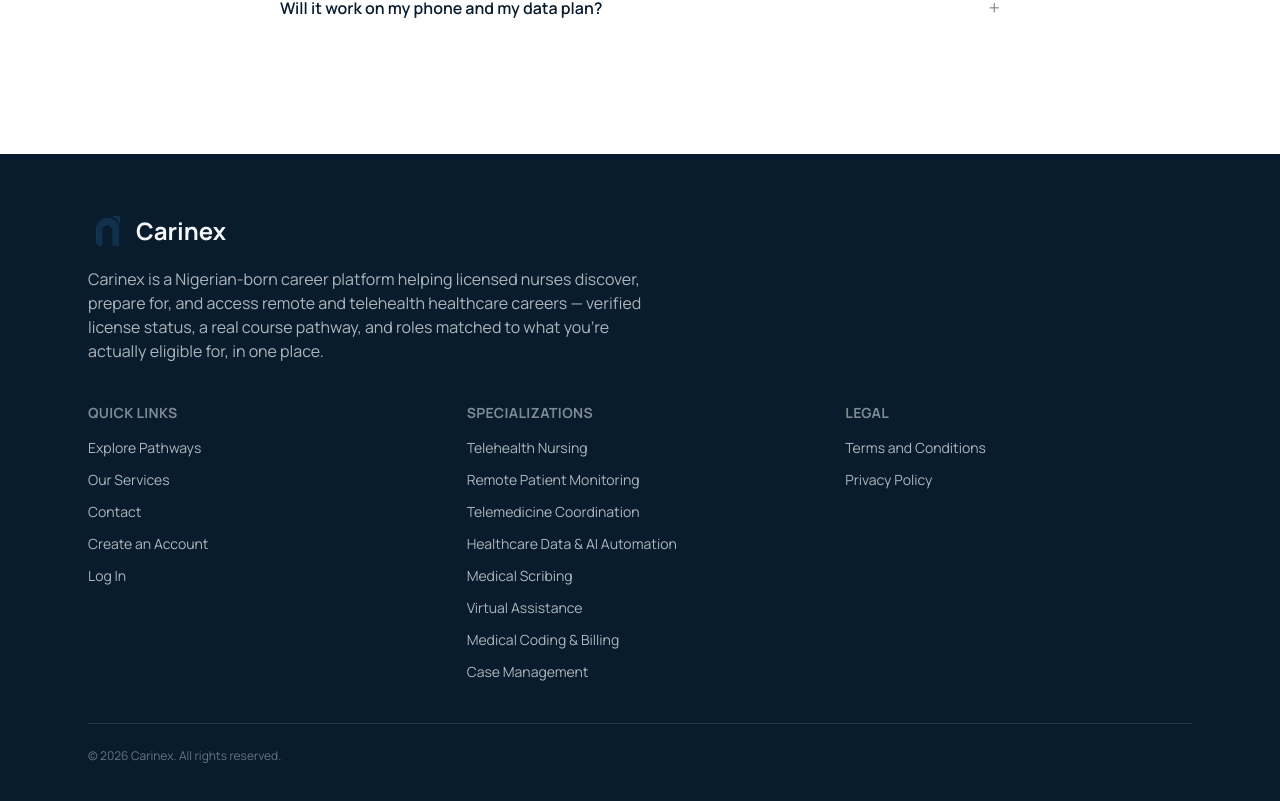
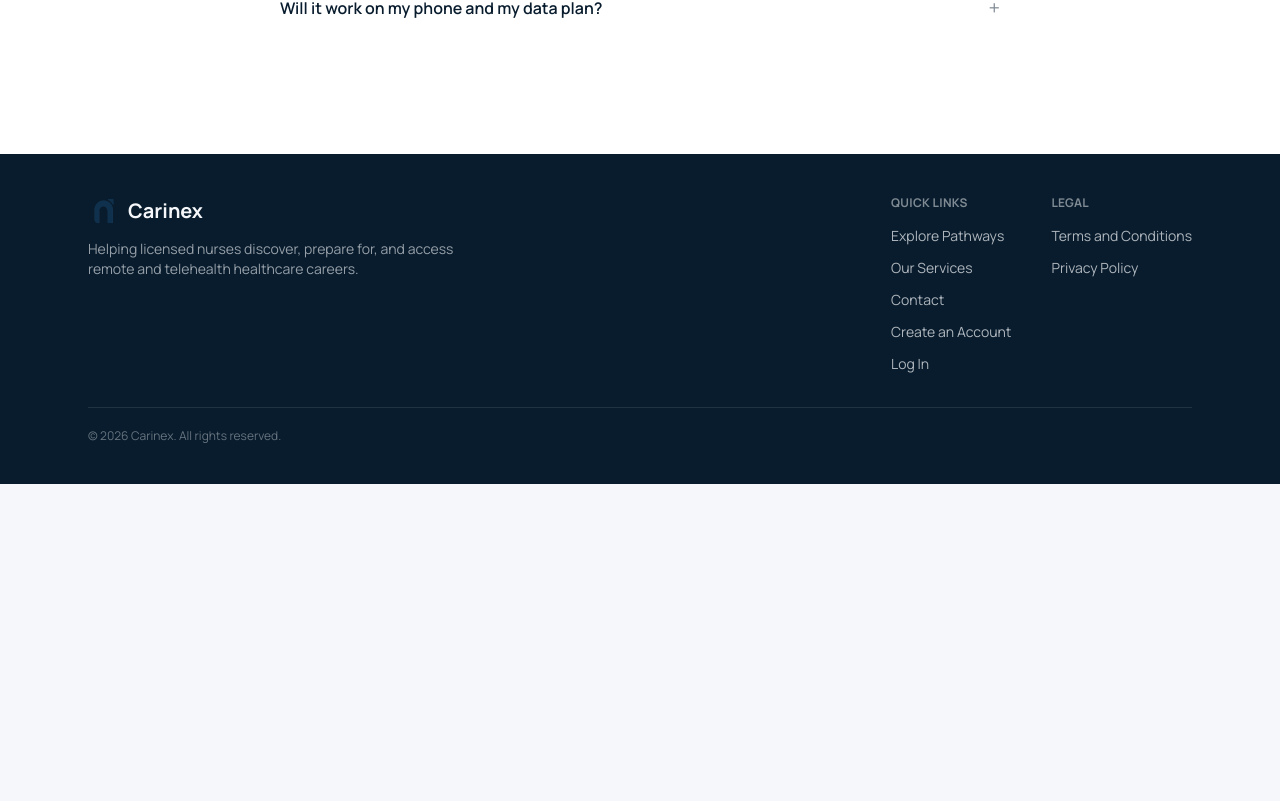
Before and after one commit to isaaczauyei-cyber/Carinex.ai, a Next.js app: page / in a window 1280 px wide. Shown: the part 5126-5927 px from the top of the page. After the commit the page ends 5610 px from the top, so only its background shows below. Built offline with nearby package versions, Linux system fonts and the light colour scheme; no server answers.

Commit message:
Update Footer.tsx

```diff
--- a/components/Footer.tsx
+++ b/components/Footer.tsx
@@ -10,17 +10,6 @@ import type { User } from "@supabase/supabase-js";
 const legalLinks = [
   { label: "Terms and Conditions", href: "/terms" },
   { label: "Privacy Policy", href: "/privacy" },
-];
-
-const specializationLinks = [
-  { label: "Telehealth Nursing", href: "/pathways#telehealth-nursing" },
-  { label: "Remote Patient Monitoring", href: "/pathways#remote-patient-monitoring" },
-  { label: "Telemedicine Coordination", href: "/pathways#telemedicine-coordination" },
-  { label: "Healthcare Data & AI Automation", href: "/pathways#healthcare-data-ai-automation" },
-  { label: "Medical Scribing", href: "/pathways#medical-scribing" },
-  { label: "Virtual Assistance", href: "/pathways#virtual-assistance" },
-  { label: "Medical Coding & Billing", href: "/pathways#medical-coding-billing" },
-  { label: "Case Management", href: "/pathways#case-management" },
 ];
 
 export default function Footer() {
@@ -50,22 +39,22 @@ export default function Footer() {
 
   return (
     <footer className="border-t border-carinex-navy/10 bg-carinex-navy text-carinex-white">
-      <div className="mx-auto max-w-6xl px-6 py-14">
+      <div className="mx-auto max-w-6xl px-6 py-10">
+        <div className="flex flex-col gap-8 sm:flex-row sm:items-start sm:justify-between">
+          <div className="max-w-sm">
             <Link href="/" className="flex items-center gap-2">
-          <Image src="/carinex-logo.png" alt="Carinex" width={40} height={40} />
-          <span className="text-2xl font-bold">Carinex</span>
+              <Image src="/carinex-logo.png" alt="Carinex" width={32} height={32} />
+              <span className="text-xl font-bold">Carinex</span>
             </Link>
+            <p className="mt-3 text-sm text-carinex-white/60">
+              Helping licensed nurses discover, prepare for, and access remote and
+              telehealth healthcare careers.
+            </p>
+          </div>
 
-        <p className="mt-4 max-w-xl text-carinex-white/70">
-          Carinex is a Nigerian-born career platform helping licensed nurses discover,
-          prepare for, and access remote and telehealth healthcare careers — verified
-          license status, a real course pathway, and roles matched to what you&apos;re
-          actually eligible for, in one place.
-        </p>
-
-        <div className="mt-10 grid grid-cols-2 gap-8 sm:grid-cols-3">
+          <div className="flex gap-10">
             <div>
-            <h3 className="text-sm font-bold uppercase tracking-wide text-carinex-white/50">
+              <h3 className="text-xs font-bold uppercase tracking-wide text-carinex-white/50">
                 Quick Links
               </h3>
               <ul className="mt-3 flex flex-col gap-2">
@@ -118,22 +107,7 @@ export default function Footer() {
             </div>
 
             <div>
-            <h3 className="text-sm font-bold uppercase tracking-wide text-carinex-white/50">
-              Specializations
-            </h3>
-            <ul className="mt-3 flex flex-col gap-2">
-              {specializationLinks.map((link) => (
-                <li key={link.href}>
-                  <Link href={link.href} className="text-sm text-carinex-white/70 hover:text-carinex-white">
-                    {link.label}
-                  </Link>
-                </li>
-              ))}
-            </ul>
-          </div>
-
-          <div>
-            <h3 className="text-sm font-bold uppercase tracking-wide text-carinex-white/50">Legal</h3>
+              <h3 className="text-xs font-bold uppercase tracking-wide text-carinex-white/50">Legal</h3>
               <ul className="mt-3 flex flex-col gap-2">
                 {legalLinks.map((link) => (
                   <li key={link.label}>
@@ -145,8 +119,9 @@ export default function Footer() {
               </ul>
             </div>
           </div>
+        </div>
 
-        <p className="mt-10 border-t border-carinex-white/10 pt-6 text-xs text-carinex-white/40">
+        <p className="mt-8 border-t border-carinex-white/10 pt-5 text-xs text-carinex-white/40">
           © {new Date().getFullYear()} Carinex. All rights reserved.
         </p>
       </div>
```
Lines whose indentation alone changed are shown as unchanged.
